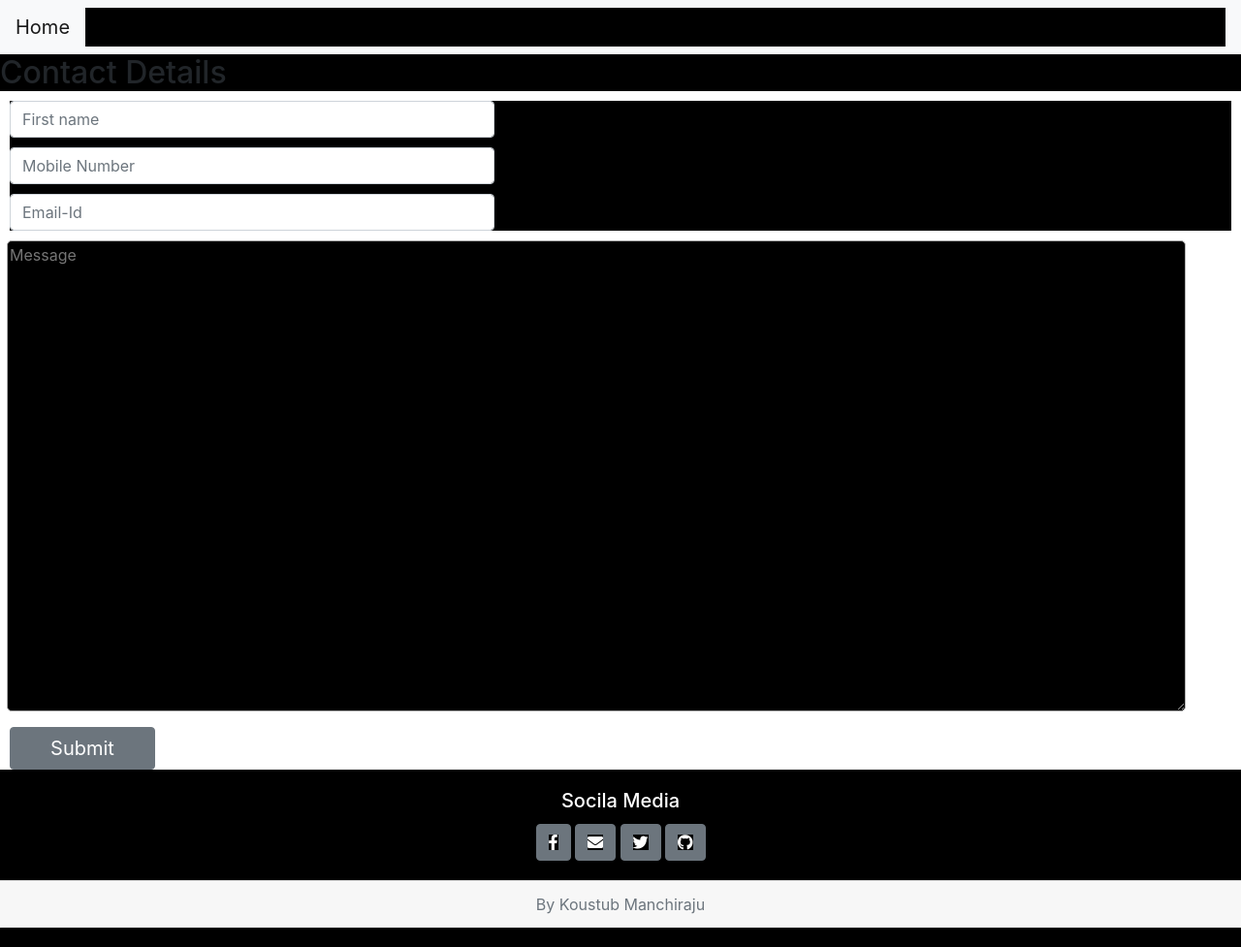
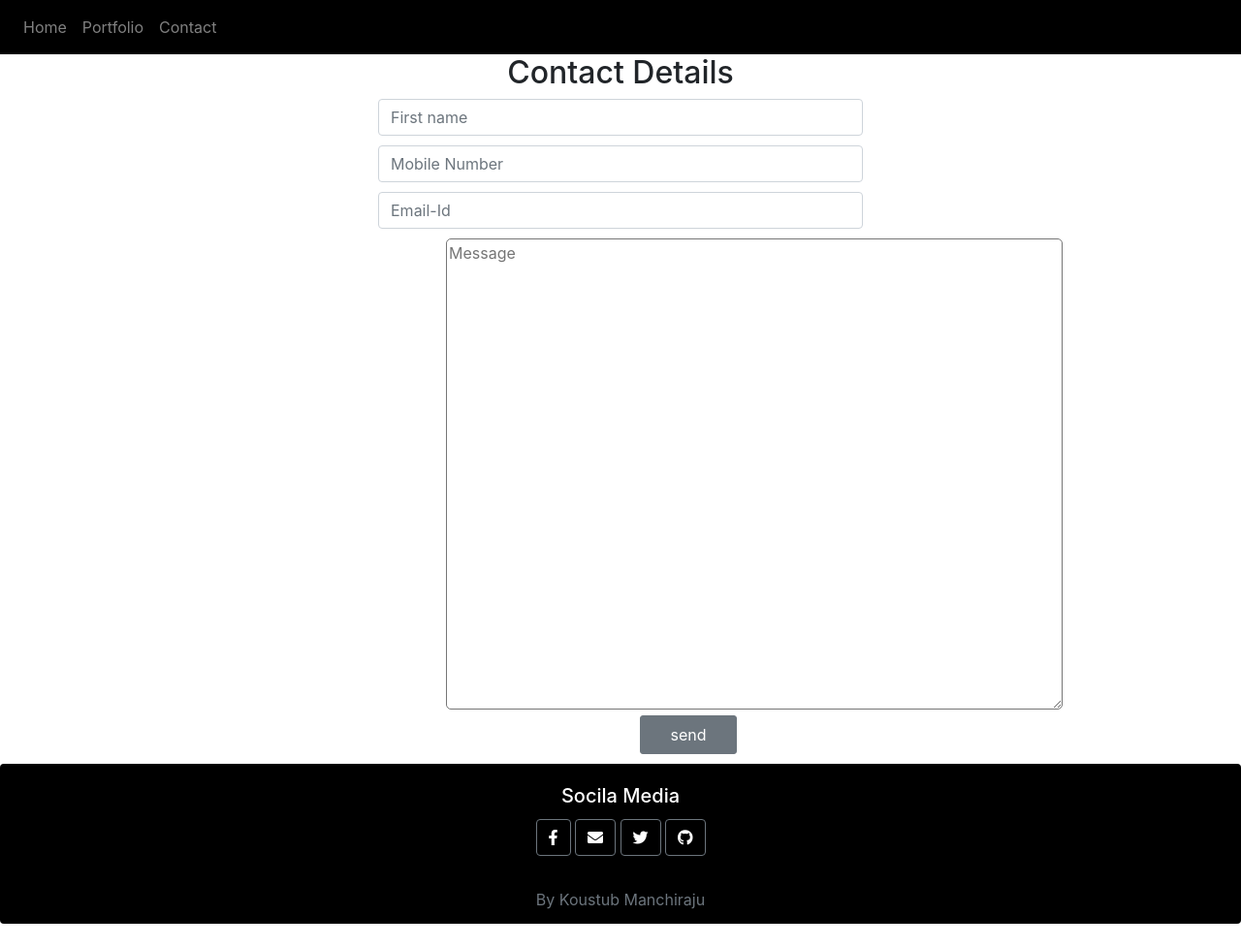
Before and after one commit to koustub/KoustubPortfolio, a website: page contact.html in a window 1280 px wide. Shown: the whole page at 97% size. After the commit the page ends 953 px from the top, so only its background shows below. Drawn offline with nearby package versions, Linux system fonts and the light colour scheme.

Commit message:
css updates for the portfolio and contact page

```diff
--- /dev/null
+++ b/contact.css
@@ -0,0 +1,27 @@
+#ip1,#ip2,#ip3{
+    width:500px;
+    margin-left: auto;
+    margin-right: auto;
+    margin-bottom: 10px;
+}
+
+#ip4{
+    margin-left: 460px;
+    border-radius: 5px;
+
+}
+#btn{
+    margin-left: 660px;
+    margin-bottom: 10px;
+    border-radius: 3px;
+    width:100px;
+    height: 40px;
+    padding: 5px;
+}
+#nav{
+    background-color: black;
+}
+#footer{
+    background-color: black;
+    color: white;
+}
--- a/contact.html
+++ b/contact.html
@@ -9,16 +9,18 @@
     <link rel="stylesheet" href="https://use.fontawesome.com/releases/v5.12.0/css/all.css">
   <link rel="stylesheet" href="https://use.fontawesome.com/releases/v5.12.0/css/v4-shims.css">
   <link rel="stylesheet" href="https://stackpath.bootstrapcdn.com/bootstrap/4.4.1/css/bootstrap.min.css" integrity="sha384-Vkoo8x4CGsO3+Hhxv8T/Q5PaXtkKtu6ug5TOeNV6gBiFeWPGFN9MuhOf23Q9Ifjh" crossorigin="anonymous">
-  <link rel="stylesheet" href="style.css">
+  <link rel="stylesheet" href="contact.css">
 </head>
 <body>
-        <nav class="navbar navbar-expand-lg navbar-light bg-light" id="nav">
-                <a class="navbar-brand" href="index.html">Home</a>
+        <nav class="navbar navbar-expand-lg navbar-dark bg-black" id="nav">
                 <button class="navbar-toggler" type="button" data-toggle="collapse" data-target="#navbarNav" aria-controls="navbarNav" aria-expanded="false" aria-label="Toggle navigation">
                   <span class="navbar-toggler-icon"></span>
                 </button>
                 <div class="collapse navbar-collapse" id="navbarNav">
                   <ul class="navbar-nav">
+                      <li class="nav-item">
+                          <a class="nav-link" href="index.html">Home</a>
+                        </li>
                     <li class="nav-item ">
                       <a class="nav-link" href="portfolio.html">Portfolio </a>
                     </li>
@@ -28,23 +30,22 @@
                   </ul>
                 </div>
               </nav>
-              <h2 id="pageHeading">Contact Details</h2>
+              <h2 class='text-center' id="pageHeading">Contact Details</h2>
             <div class="wrapper">
 
-                        <input type="text" class="form-control" placeholder="First name" id="ip1">
-                        <input type="text" class="form-control" placeholder="Mobile Number" id="ip2">
-                        <input type="text" class="form-control" placeholder="Email-Id" id="ip3">
-                   </div>
+                    <input type="text" class="form-control" placeholder="First name" id="ip1">
+                    <input type="text" class="form-control" placeholder="Mobile Number" id="ip2">
+                    <input type="text" class="form-control" placeholder="Email-Id" id="ip3">
                    <textarea rows="20" cols="60" placeholder="Message" id="ip4"></textarea>
-                    <br>
-                   <input class="btn btn-secondary" id="btn" type="submit" value="Submit">
+                   <br>
+                   <button class="btn btn-secondary" id="btn" type="submit" value="Submit">send</button>
                    <div class="card text-center" id="footer">
                         <div class="card-body">
                           <h5 class="card-title">Socila Media</h5>
-                          <a href="www.facebook.com" class="btn btn-secondary"><i class="fab fa-facebook-f"></i></a>
-                          <a href="www.facebook.com" class="btn btn-secondary"><i class="fas fa-envelope"></i></i></a>
-                          <a href="www.facebook.com" class="btn btn-secondary"><i class="fab fa-twitter"></i></i></a>
-                          <a href="www.facebook.com" class="btn btn-secondary"><i class="fab fa-github"></i></i></a>
+                          <a href="www.facebook.com" class="btn btn-secondary" style="color: white;background-color: black;"><i class="fab fa-facebook-f"></i></a>
+                          <a href="www.facebook.com" class="btn btn-secondary" style="color: white;background-color: black;"><i class="fas fa-envelope"></i></i></a>
+                          <a href="www.facebook.com" class="btn btn-secondary" style="color: white;background-color: black;"><i class="fab fa-twitter"></i></i></a>
+                          <a href="www.facebook.com" class="btn btn-secondary" style="color: white;background-color: black;"><i class="fab fa-github"></i></i></a>
                         </div>
                         <div class="card-footer text-muted">
                           By Koustub Manchiraju
--- a/portfolio.css
+++ b/portfolio.css
@@ -4,10 +4,7 @@
 }
 
  #r1,#r2{
-     display: flex;
-     flex-direction:row-reverse;;
-     align-items: inherit;
-     justify-content: center;
+
  }
 .row{
     margin-left: 0px;
@@ -16,7 +13,6 @@
 }
  #pageHeading{
      text-align: center;
-     text-decoration-line:underline;
      margin: 0px;
 
  }
@@ -42,8 +38,3 @@
     font-weight:bold;
     font-size: 20px;
 }
- #c1,#c2,#c3,#c4{
-
-
-    margin:10px;
-}
```
Also changed, not shown: index.html (+2 -2 lines), portfolio.html (+2 -1 lines), 2 other files.
